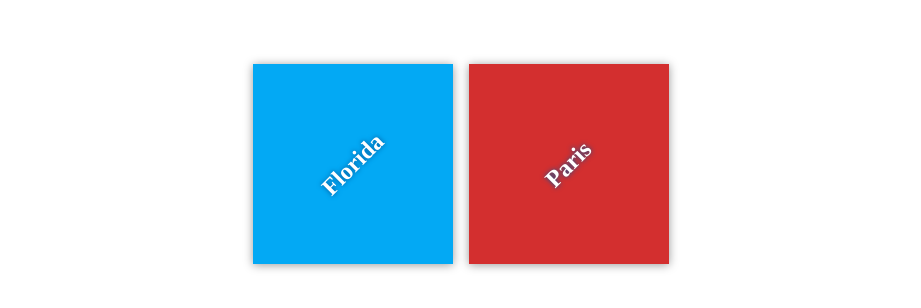
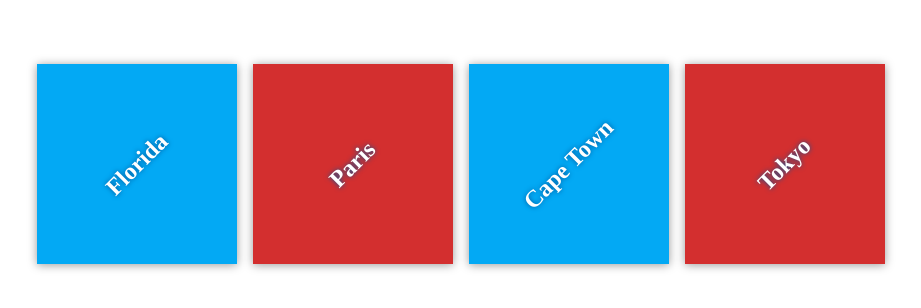
Before and after one commit to hhavemann/my-travel-plans, a plain HTML site: page index.html in a window 1280 px wide. Shown: the part 236-544 px from the top of the page, without its empty margins (179-1100 px from the left). Drawn offline with Linux system fonts and the light colour scheme.

Commit message:
Added destinations Cape Town and Tokyo.

```diff
--- a/index.html
+++ b/index.html
@@ -17,6 +17,14 @@
             <div class="destination" id="paris">
                 <h2>Paris</h2>
             </div>
+
+		    <div class="destination" id="florida">
+                <h2>Cape Town</h2>
+            </div>
+
+            <div class="destination" id="paris">
+                <h2>Tokyo</h2>
+            </div>
         </div>
     </div>
 
```
